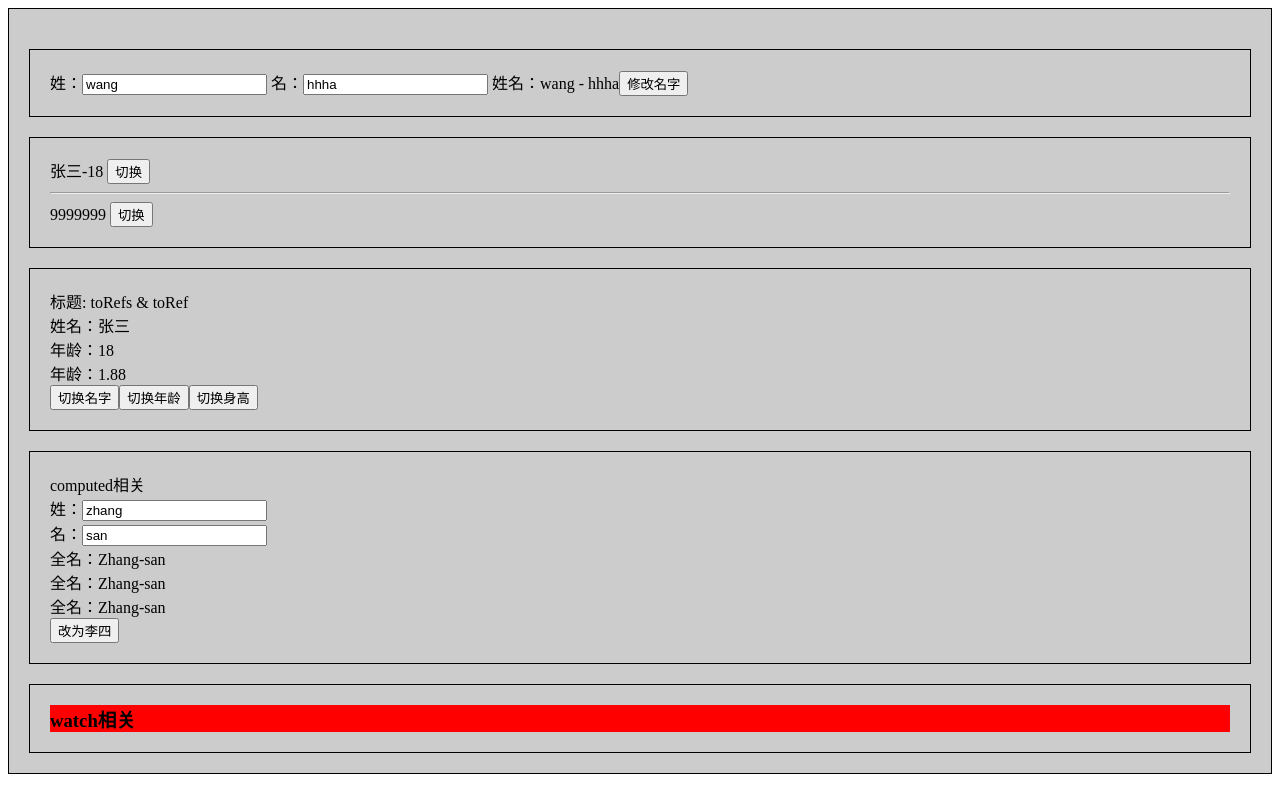
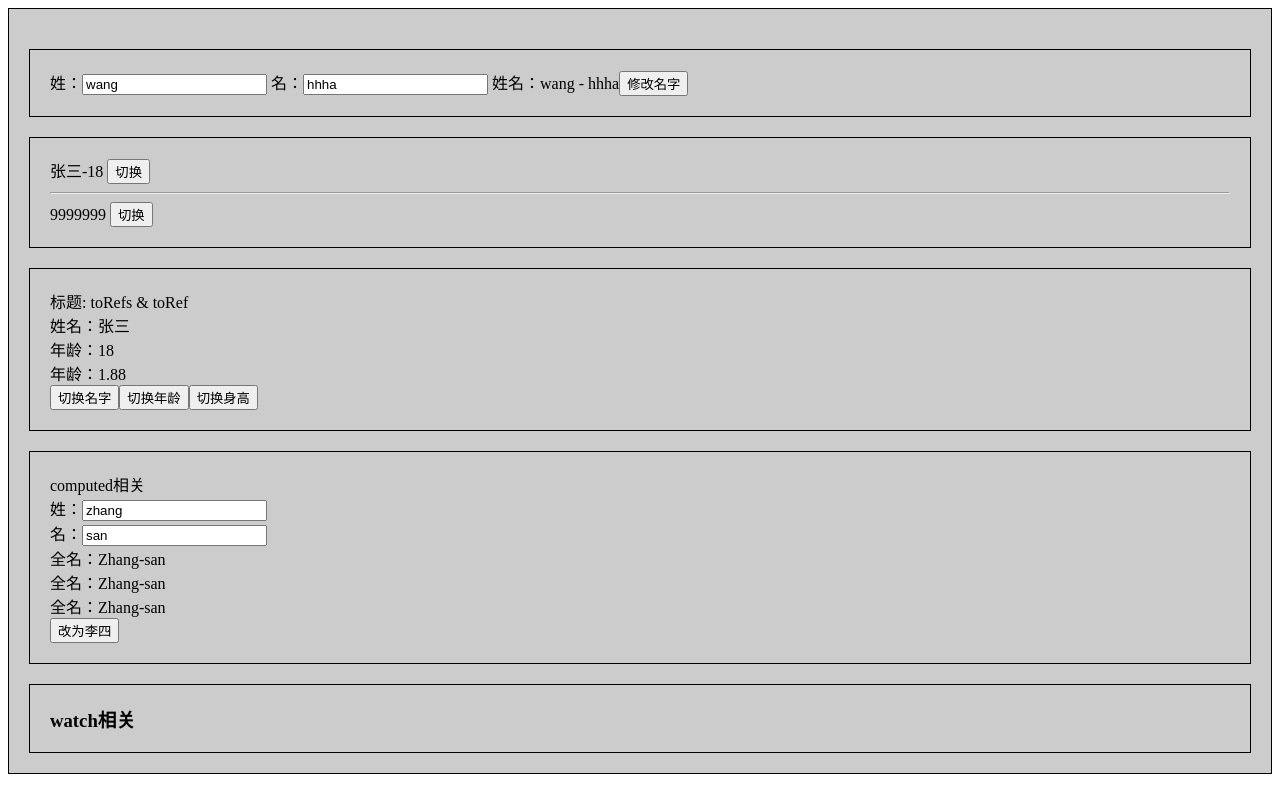
Before and after one commit to xiaodongxier/vue3_vite_ts_202401, a Vue app: page / in a window 1280 px wide. Built offline with nearby package versions, Linux system fonts and the light colour scheme.

Commit message:
note-sync syncing

```diff
--- a/src/App.vue
+++ b/src/App.vue
@@ -57,6 +57,6 @@ export default {
 }
 h3 {
   margin: 0;
-  background: #f00;
+  background: #ccc;
 }
 </style>
```
